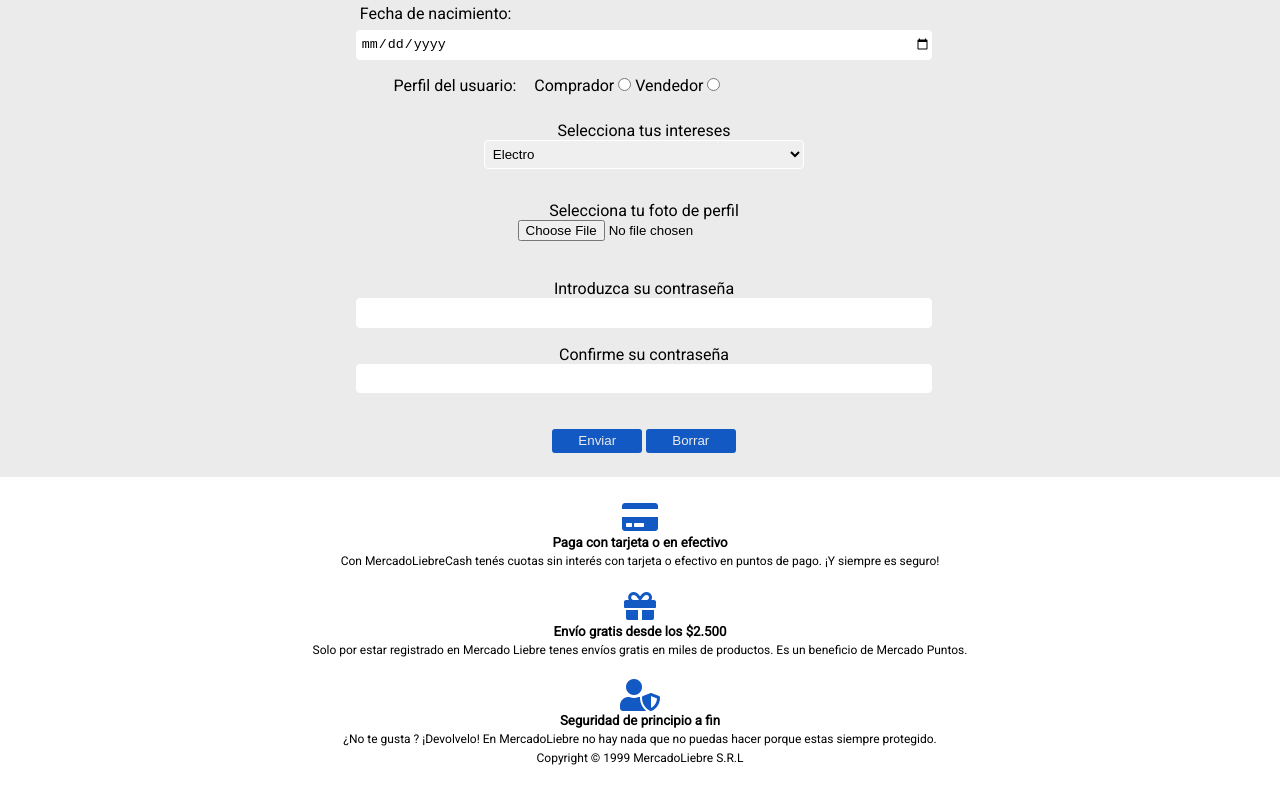
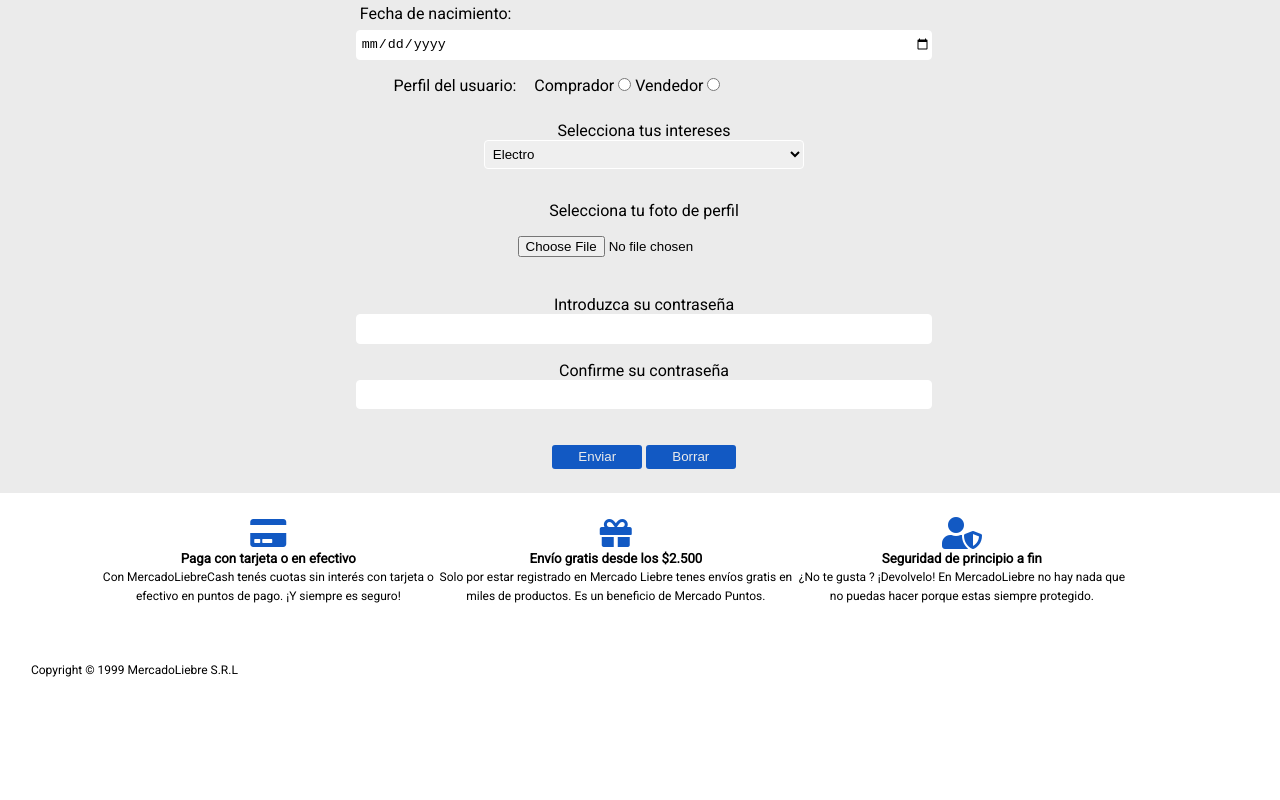
Before and after one commit to MatiMorzilli/Mercado-Liebre, a plain HTML site: page views/register.html in a window 1280 px wide. Shown: the part 371-1171 px from the top of the page. After the commit the page ends 1051 px from the top, so only its background shows below. Drawn offline with Linux system fonts and the light colour scheme; files that its build step writes are made by us from their sources; files whose address does not match are found by name.

Commit message:
Trabajo finalizado

```diff
--- a/public/css/styles.css
+++ b/public/css/styles.css
@@ -248,7 +248,9 @@ form.registerform{
     padding-bottom: 3vh;
     padding-top: 2vh;
 }
-
+label.fotodeperfil{
+    margin-bottom: 2vh;
+}
 .registerinput,input#contra,input#confirmcontra,input.borndate{
     width: 45vw;
     border-radius: 4px;
@@ -493,6 +495,21 @@ header nav{
 }
 
 @media (min-width: 1024px){
+    footer{
+        display: flex;
+        position: relative;
+        left: 8vw;
+        width: 80vw;
+    }
+    p.copyright{
+        position: absolute;
+        top: 21vh;
+        width: 29vw;
+        right: 63vw;
+    }
+    footer i:hover{
+        color: #12c321;
+    }
     header nav div ul{
         padding-top: 1vw;
     }
--- a/views/register.html
+++ b/views/register.html
@@ -61,7 +61,7 @@
                     <option value="juegeteria">Jugetería</option>
                     <option value="vidasana">Vida Sana</option>
                 </select><br>
-<label>Selecciona tu foto de perfil</label>
+<label class="fotodeperfil">Selecciona tu foto de perfil</label>
 <div class="fotoperfilclass"><input type="file" name="fotoperfil"></input></div>
 <label for="contra">Introduzca su contraseña</label>
 <input type="password" name="contra" id="contra" minlength="5" required>
```
Also changed, not shown: views/home.html (+0 -2 lines).
